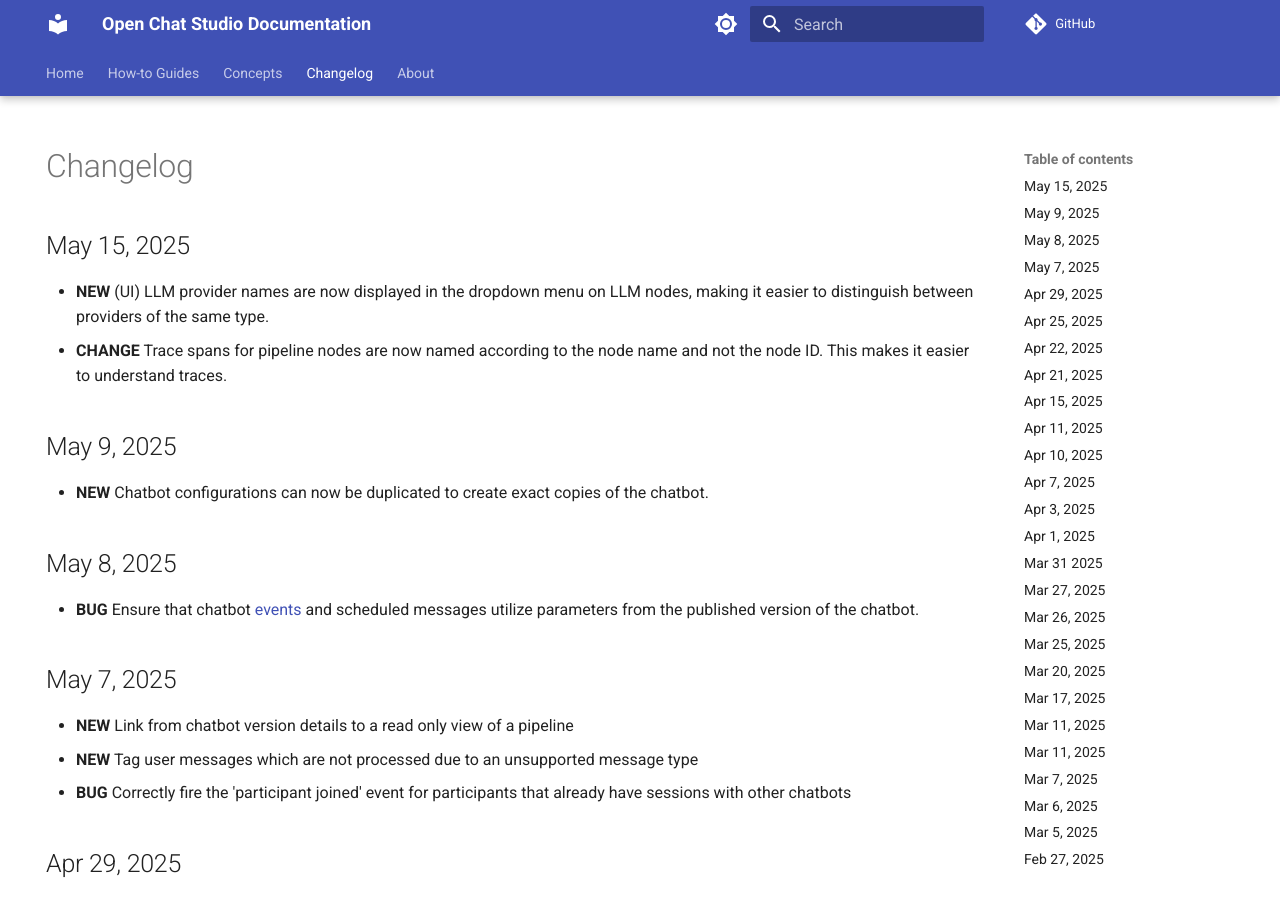
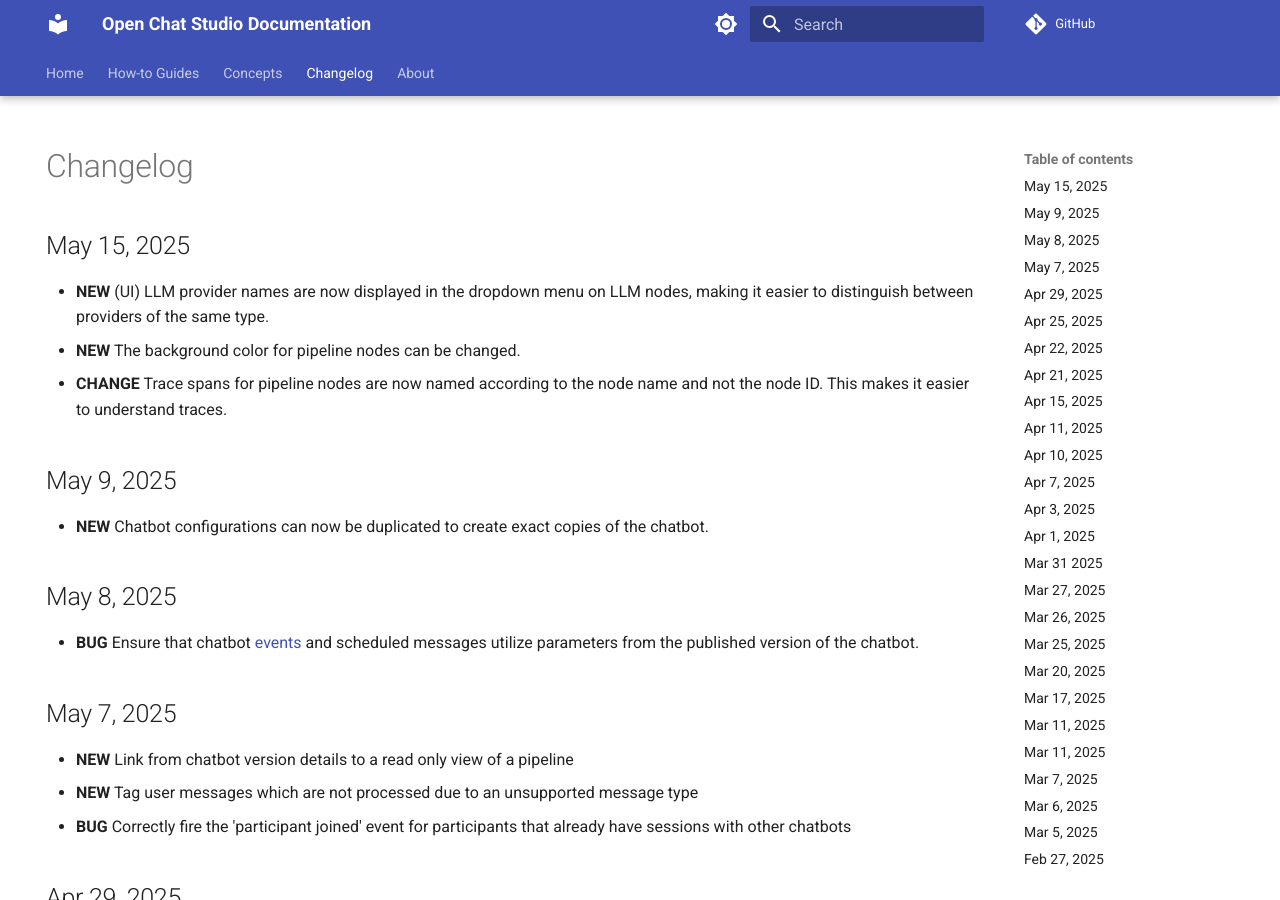
Before and after one commit to dimagi/open-chat-studio-docs, an MkDocs documentation site: the page built from docs/changelog.md, in a window 1280 px wide and 900 px high. Built offline with MkDocs 1.6.1 and Material for MkDocs 9.7.7, drawn with Linux system fonts in a browser that asks for light colours; emoji names are drawn with the system emoji font; a script that is not in the unit is left out; comment, search, counter and statistics services are not loaded.

Commit message:
Update changelog.md

```diff
--- a/docs/changelog.md
+++ b/docs/changelog.md
@@ -7,6 +7,7 @@
 
 ## May 15, 2025
 * **NEW** (UI) LLM provider names are now displayed in the dropdown menu on LLM nodes, making it easier to distinguish between providers of the same type.
+* **NEW** The background color for pipeline nodes can be changed.
 * **CHANGE** Trace spans for pipeline nodes are now named according to the node name and not the node ID. This makes it easier to understand traces.
 
 ## May 9, 2025
```
